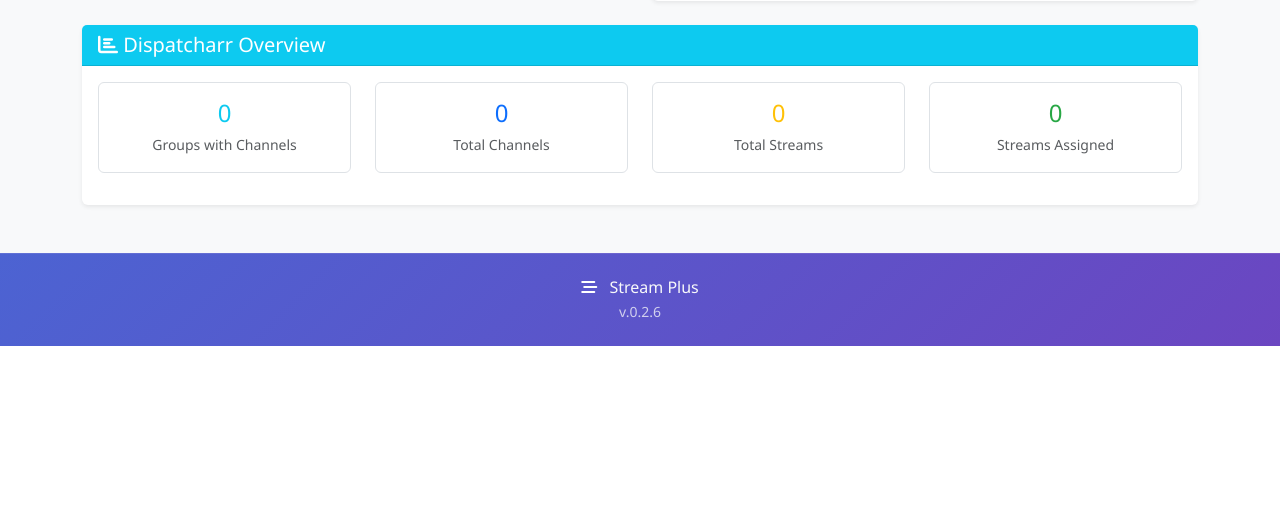
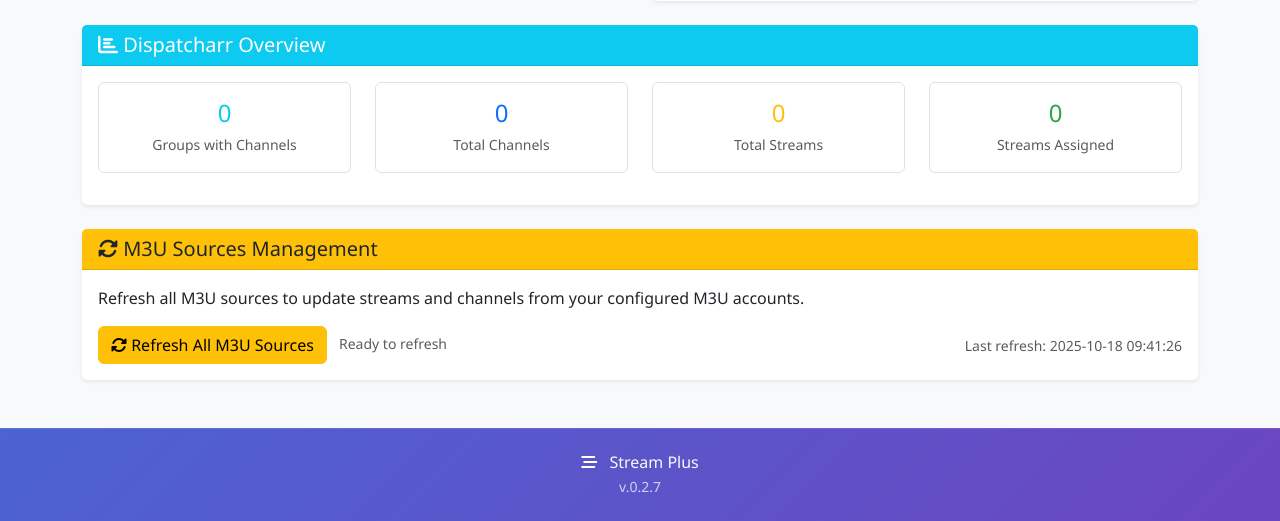
Before and after one commit to bernouilli90/Stream-plus, a Flask app: page / in a window 1280 px wide. Shown: the part 588-1109 px from the top of the page. Before the commit the page ends 934 px from the top, so only its background shows below. Run offline with Flask 3, Linux system fonts and the light colour scheme; data that the repository does not hold is empty; some libraries are stand-ins or nearby versions.

Commit message:
feat: Complete M3U refresh CLI integration and UI improvements
- Add automatic M3U refresh before CLI rule execution (assignment & sorting)
- Implement M3U refresh timestamp persistence in local state file
- Update web UI to display accurate refresh timestamps from CLI operations
- Enhance error handling for M3U refresh failures in CLI
- Update changelog to version 0.2.7
- Improve documentation and Docker configuration
- Add M3U refresh state file to version control

```diff
--- a/app.py
+++ b/app.py
@@ -20,10 +20,13 @@
 load_dotenv()
 
 # Application version
-APP_VERSION = "v.0.2.6"
+APP_VERSION = "v.0.2.7"
 
 # Execution state file
 EXECUTION_STATE_FILE = 'execution_state.json'
+
+# M3U refresh state file
+M3U_REFRESH_STATE_FILE = 'm3u_refresh_state.json'
 
 def load_execution_state():
     """Load execution state from file"""
@@ -46,6 +49,33 @@
     except Exception as e:
         print(f"Error saving execution state: {e}")
 
+def load_m3u_refresh_state():
+    """Load M3U refresh state from file"""
+    if os.path.exists(M3U_REFRESH_STATE_FILE):
+        try:
+            with open(M3U_REFRESH_STATE_FILE, 'r') as f:
+                return json.load(f)
+        except:
+            pass
+    return {"last_refresh": None}
+
+def save_m3u_refresh_state(state):
+    """Save M3U refresh state to file"""
+    try:
+        with open(M3U_REFRESH_STATE_FILE, 'w') as f:
+            json.dump(state, f, indent=2)
+    except Exception as e:
+        print(f"Error saving M3U refresh state: {e}")
+
+def update_m3u_refresh_time():
+    """Update the last M3U refresh timestamp"""
+    state = load_m3u_refresh_state()
+    from datetime import datetime, timezone
+    # Always save in UTC
+    utc_now = datetime.now(timezone.utc)
+    state["last_refresh"] = utc_now.isoformat().replace('+00:00', 'Z')
+    save_m3u_refresh_state(state)
+
 def update_execution_timestamp(feature):
     """Update the last execution timestamp for a feature"""
     state = load_execution_state()
@@ -59,6 +89,13 @@
 # Enable CORS for all routes
 CORS(app)
 
+# Add strftime filter for datetime formatting in templates
+@app.template_filter('strftime')
+def strftime_filter(dt, format_str):
+    if dt is None:
+        return ""
+    return dt.strftime(format_str)
+
 # Add version to template context
 @app.context_processor
 def inject_version():
@@ -88,16 +125,29 @@
     """Main page with application overview"""
     try:
         # Load rules counts
-        auto_assignment_rules = rules_manager.load_rules()
-        sorting_rules = sorting_rules_manager.load_rules()
+        try:
+            auto_assignment_rules = rules_manager.load_rules()
+            sorting_rules = sorting_rules_manager.load_rules()
+        except Exception as e:
+            print(f"Error loading rules: {e}")
+            auto_assignment_rules = []
+            sorting_rules = []
 
         # Reload channel groups to ensure they are up to date
-        channel_groups_manager.load_groups()
+        try:
+            channel_groups_manager.load_groups()
+        except Exception as e:
+            print(f"Error loading channel groups: {e}")
 
         # Load Dispatcharr statistics
         print("Loading Dispatcharr statistics...")
-        channels = dispatcharr_client.get_channels()
-        streams = dispatcharr_client.get_streams()
+        try:
+            channels = dispatcharr_client.get_channels() or []
+            streams = dispatcharr_client.get_streams() or []
+        except Exception as e:
+            print(f"Error loading Dispatcharr statistics: {e}")
+            channels = []
+            streams = []
 
         # Calculate statistics
         total_channels = len(channels)
@@ -123,6 +173,59 @@
 
         print(f"Dispatcharr stats: {dispatcharr_stats}")
 
+        # Get last M3U refresh time
+        try:
+            last_m3u_refresh_str = dispatcharr_client.get_last_m3u_refresh_time()
+            if last_m3u_refresh_str:
+                # Parse the ISO timestamp string to datetime object
+                from datetime import datetime, timezone, timedelta
+                import os
+
+                # Parse as UTC datetime
+                utc_dt = datetime.fromisoformat(last_m3u_refresh_str.replace('Z', '+00:00'))
+
+                # Convert to local timezone if configured
+                tz_name = os.getenv('TZ', 'UTC')
+                try:
+                    from zoneinfo import ZoneInfo
+                    local_tz = ZoneInfo(tz_name)
+                    last_m3u_refresh = utc_dt.astimezone(local_tz)
+                except Exception as tz_error:
+                    # Try common timezone mappings
+                    tz_mappings = {
+                        'Europe/Madrid': 'CET',  # Central European Time
+                        'America/New_York': 'EST',  # Eastern Standard Time
+                        'America/Los_Angeles': 'PST',  # Pacific Standard Time
+                    }
+
+                    alt_tz = tz_mappings.get(tz_name, tz_name)
+                    try:
+                        from zoneinfo import ZoneInfo
+                        local_tz = ZoneInfo(alt_tz)
+                        last_m3u_refresh = utc_dt.astimezone(local_tz)
+                    except Exception:
+                        # Try offset-based timezones
+                        if tz_name.startswith('UTC'):
+                            try:
+                                offset_str = tz_name[3:]  # Remove 'UTC' prefix
+                                if offset_str.startswith('+') or offset_str.startswith('-'):
+                                    hours = int(offset_str)
+                                    local_tz = timezone(timedelta(hours=hours))
+                                    last_m3u_refresh = utc_dt.astimezone(local_tz)
+                                else:
+                                    raise ValueError("Invalid UTC offset format")
+                            except Exception:
+                                print(f"Warning: Could not parse timezone '{tz_name}' as offset, using UTC")
+                                last_m3u_refresh = utc_dt
+                        else:
+                            print(f"Warning: Could not set timezone '{tz_name}' or alternative '{alt_tz}': {tz_error}, using UTC")
+                            last_m3u_refresh = utc_dt
+            else:
+                last_m3u_refresh = None
+        except Exception as e:
+            print(f"Error getting last M3U refresh time: {e}")
+            last_m3u_refresh = None
+
         # Load execution state
         execution_state = load_execution_state()
 
@@ -131,19 +234,12 @@
         execution_state["stream_sorter"]["rules_count"] = len(sorting_rules)
         save_execution_state(execution_state)
 
-        print(f"DEBUG: Auto assignment rules: {len(auto_assignment_rules)}")
-        print(f"DEBUG: Sorting rules: {len(sorting_rules)}")
-        print(f"DEBUG: Execution state: {execution_state}")
-
-        print(f"DEBUG: Auto assignment rules: {len(auto_assignment_rules)}")
-        print(f"DEBUG: Sorting rules: {len(sorting_rules)}")
-        print(f"DEBUG: Execution state: {execution_state}")
-
         return render_template('index.html',
                              auto_assignment_rules=auto_assignment_rules,
                              sorting_rules=sorting_rules,
                              execution_state=execution_state,
-                             dispatcharr_stats=dispatcharr_stats)
+                             dispatcharr_stats=dispatcharr_stats,
+                             last_m3u_refresh=last_m3u_refresh)
     except Exception as e:
         print(f"Error loading index data: {e}")
         import traceback
@@ -155,7 +251,8 @@
                                  "auto_assignment": {"last_execution": None, "rules_count": 0},
                                  "stream_sorter": {"last_execution": None, "rules_count": 0}
                              },
-                             dispatcharr_stats={"groups_with_channels": 0, "total_channels": 0, "total_streams": 0, "streams_with_channels": 0})
+                             dispatcharr_stats={"groups_with_channels": 0, "total_channels": 0, "total_streams": 0, "streams_with_channels": 0},
+                             last_m3u_refresh=None)
 
 @app.route('/auto-assign')
 def auto_assign():
@@ -955,6 +1052,26 @@
     except Exception as e:
         return jsonify({'error': str(e)}), 500
 
+@app.route('/api/m3u-refresh', methods=['POST'])
+def api_refresh_m3u_sources():
+    """API endpoint to refresh all M3U sources"""
+    try:
+        result = dispatcharr_client.refresh_m3u_sources()
+        # Update the refresh timestamp after successful refresh
+        update_m3u_refresh_time()
+        return jsonify({'success': True, 'message': 'M3U sources refresh initiated', 'data': result})
+    except Exception as e:
+        return jsonify({'error': str(e)}), 500
+
+@app.route('/api/m3u-last-refresh', methods=['GET'])
+def api_get_last_m3u_refresh():
+    """API endpoint to get the last M3U refresh timestamp"""
+    try:
+        last_refresh = dispatcharr_client.get_last_m3u_refresh_time()
+        return jsonify({'last_refresh': last_refresh})
+    except Exception as e:
+        return jsonify({'error': str(e)}), 500
+
 @app.route('/api/auto-assign-rules/<int:rule_id>/toggle', methods=['POST'])
 def api_toggle_rule(rule_id):
     """API endpoint to enable/disable a rule"""
@@ -2042,6 +2159,7 @@
         for idx, rule in enumerate(enabled_rules, 1):
             queue.put({
                 'type': 'rule_start',
+
                 'rule_index': idx,
                 'total_rules': len(enabled_rules),
                 'rule_name': rule.name,
--- a/docker-compose.yml
+++ b/docker-compose.yml
@@ -24,8 +24,8 @@
       - STREAM_TEST_DELAY=3
       - STREAM_TEST_USER_AGENT=Mozilla/5.0 (Windows NT 10.0; Win64; x64) AppleWebKit/537.36 (KHTML, like Gecko) Chrome/132.0.0.0 Safari/537.3
 
-      # Timezone (optional)
-      - TZ=Europe/Madrid
+      # Timezone (optional) - Use timezone names like 'Europe/Madrid' or offset like 'UTC+2'
+      - TZ=UTC+2
 
     ports:
       - "5000:5000"
--- /dev/null
+++ b/m3u_refresh_state.json
@@ -0,0 +1,3 @@
+{
+  "last_refresh": "2025-10-18T09:41:26.072682Z"
+}
--- a/templates/index.html
+++ b/templates/index.html
@@ -152,6 +152,40 @@
     </div>
 </div>
 
+<!-- M3U Management -->
+<div class="row mb-4">
+    <div class="col-12">
+        <div class="card border-warning">
+            <div class="card-header bg-warning text-dark">
+                <h5 class="mb-0">
+                    <i class="fas fa-sync-alt"></i> M3U Sources Management
+                </h5>
+            </div>
+            <div class="card-body">
+                <p class="mb-3">Refresh all M3U sources to update streams and channels from your configured M3U accounts.</p>
+
+                <div class="d-flex justify-content-between align-items-center">
+                    <div>
+                        <button type="button" class="btn btn-warning" onclick="refreshM3USources()" id="refresh-m3u-btn">
+                            <i class="fas fa-sync-alt"></i> Refresh All M3U Sources
+                        </button>
+                        <small class="text-muted ms-2" id="refresh-status">Ready to refresh</small>
+                    </div>
+                    <div class="text-end">
+                        <small class="text-muted">Last refresh: <span id="last-refresh-time">
+                            {% if last_m3u_refresh %}
+                                {{ last_m3u_refresh | strftime('%Y-%m-%d %H:%M:%S') }}
+                            {% else %}
+                                Never
+                            {% endif %}
+                        </span></small>
+                    </div>
+                </div>
+            </div>
+        </div>
+    </div>
+</div>
+
 <!-- Loading indicator -->
 <div id="loading" class="text-center mt-4" style="display: none;">
     <div class="spinner-border text-primary" role="status">
@@ -282,6 +316,76 @@
     });
 }
 
+function refreshM3USources() {
+    if (!confirm('Are you sure you want to refresh all M3U sources? This will update all streams and channels from your configured M3U accounts.')) {
+        return;
+    }
+
+    const button = document.getElementById('refresh-m3u-btn');
+    const statusElement = document.getElementById('refresh-status');
+    const originalText = button.innerHTML;
+
+    button.disabled = true;
+    button.innerHTML = '<i class="fas fa-spinner fa-spin"></i> Refreshing...';
+    statusElement.textContent = 'Refreshing M3U sources...';
+    statusElement.className = 'text-warning ms-2';
+
+    fetch('/api/m3u-refresh', {
+        method: 'POST',
+        headers: {
+            'Content-Type': 'application/json',
+        }
+    })
+    .then(response => response.json())
+    .then(data => {
+        if (data.success) {
+            statusElement.textContent = 'Refresh completed successfully!';
+            statusElement.className = 'text-success ms-2';
+
+            // Wait a moment for the refresh to complete, then update the timestamp
+            setTimeout(() => {
+                updateLastRefreshTime();
+                // Update dispatcharr statistics
+                updateDispatcharrStats();
+
+                alert('M3U sources refreshed successfully!\n' + (data.message || ''));
+            }, 2000);
+        } else {
+            statusElement.textContent = 'Refresh failed';
+            statusElement.className = 'text-danger ms-2';
+            alert('Error: ' + (data.error || 'Unknown error'));
+        }
+    })
+    .catch(error => {
+        console.error('Error:', error);
+        statusElement.textContent = 'Refresh failed';
+        statusElement.className = 'text-danger ms-2';
+        alert('Error refreshing M3U sources: ' + error.message);
+    })
+    .finally(() => {
+        button.disabled = false;
+        button.innerHTML = originalText;
+
+        // Reset status after 5 seconds
+        setTimeout(() => {
+            statusElement.textContent = 'Ready to refresh';
+            statusElement.className = 'text-muted ms-2';
+        }, 5000);
+    });
+}
+
+function updateLastRefreshTime() {
+    // Instead of fetching and formatting here, reload the page to get updated data
+    // This ensures consistent timezone formatting with the server-side rendering
+    window.location.reload();
+}
+
+function updateDispatcharrStats() {
+    // Reload the page to update all statistics (simpler approach)
+    // In a more complex implementation, we could update each stat individually
+    window.location.reload();
+}
+
 // Load execution state on page load
 document.addEventListener('DOMContentLoaded', function() {
     loadExecutionState();
```
Also changed, not shown: api/dispatcharr_client.py (+58 -0 lines), execute_rules.py (+56 -1 lines), CHANGELOG.md, README.md.
